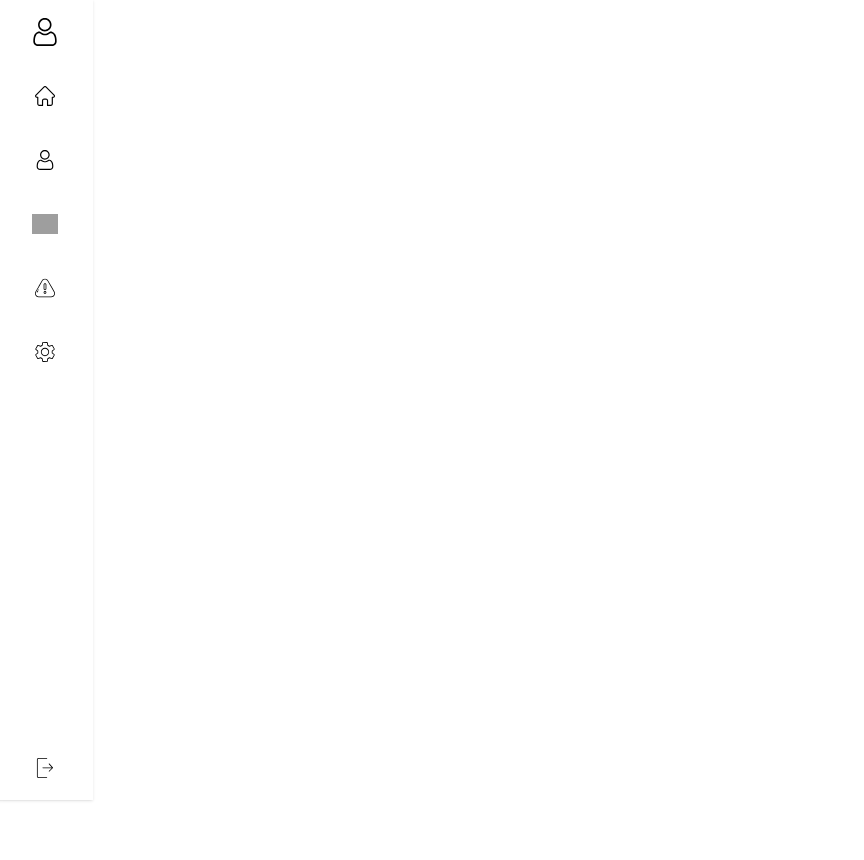
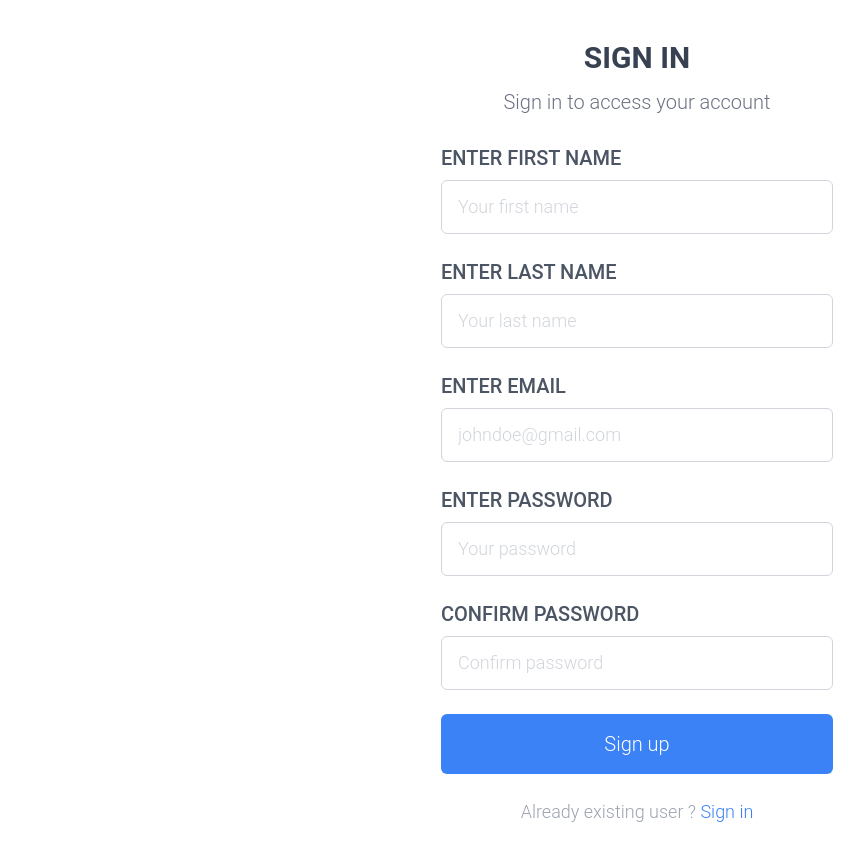
Before and after one commit to Anurag-Chitnis/SSDI-Project, a React (Create React App) app in the folder frontend/: page /register in a window 1280 px wide. Before the commit this address had no page. Shown: the top 860 px of the page, without its empty margins (3-867 px from the left). Before the commit the page ends 800 px from the top, so only its background shows below. Built offline with nearby package versions, Linux system fonts and the light colour scheme; grey boxes are pictures that could not be loaded; the HTML template or start-up script is replaced by a standard one.

Commit message:
Added login & register screen. Also created formInput component

```diff
--- a/frontend/src/App.js
+++ b/frontend/src/App.js
@@ -4,12 +4,16 @@ import Navbar from "./components/navbar";
 // Import Screens
 import HomeScreen from "./screens/HomeScreen";
 import ProductScreen from "./screens/ProductScreen";
+import LoginScreen from "./screens/LoginScreen";
+import RegisterScreen from "./screens/RegisterScreen";
 // Import Router
 import { Routes, Route } from "react-router-dom";
 
 function App() {
+  const flag = false;
   return (
     <Fragment>
+      {flag ? (
         <div className="h-screen w-screen flex bg-gray-40">
           <Navbar />
           <main className="container mx-auto py-5">
@@ -19,6 +23,12 @@ function App() {
             </Routes>
           </main>
         </div>
+      ) : (
+        <Routes>
+          <Route path="/login" element={<LoginScreen />} />
+          <Route path="/register" element={<RegisterScreen />} />
+        </Routes>
+      )}
     </Fragment>
   );
 }
--- /dev/null
+++ b/frontend/src/components/formInput.jsx
@@ -0,0 +1,29 @@
+// Default Import
+import React from "react";
+
+const FormInput = ({ label, inputAttributes, onChange, value }) => {
+  const { labelFor, message } = label;
+  const { type, name, id, placeholder } = inputAttributes;
+
+  return (
+    <div className="mb-6">
+      <label
+        htmlFor={labelFor}
+        className="block mb-2 text-xl uppercase font-medium text-gray-600"
+      >
+        {message}
+      </label>
+      <input
+        type={type}
+        name={name}
+        id={id}
+        placeholder={placeholder}
+        onChange={onChange}
+        value={value && value}
+        className="w-full text-lg px-4 py-3 placeholder-gray-300 border border-gray-300 rounded-md focus:outline-none focus:ring focus:ring-indigo-100 focus:border-indigo-300 "
+      />
+    </div>
+  );
+};
+
+export default FormInput;
--- /dev/null
+++ b/frontend/src/screens/LoginScreen.jsx
@@ -0,0 +1,68 @@
+// Default Imports
+import React, { Fragment } from "react";
+import { Link } from "react-router-dom";
+
+// Import Components
+import FormInput from "../components/formInput";
+
+const LoginScreen = () => {
+  return (
+    <Fragment>
+      <div className="flex items-center min-h-screen bg-white">
+        <div className="container mx-auto">
+          <div className="max-w-md mx-auto my-10">
+            <div className="text-center">
+              <h1 className="my-3 text-3xl font-semibold text-gray-700">
+                SIGN IN
+              </h1>
+              <p className="text-gray-500 text-xl">
+                Sign in to access your account
+              </p>
+            </div>
+            <div className="m-7">
+              <form>
+                <FormInput
+                  label={{ labelFor: "email", message: "Email Address" }}
+                  inputAttributes={{
+                    type: "email",
+                    placeholder: "your@company.com",
+                    name: "email",
+                    id: "email",
+                  }}
+                />
+                <FormInput
+                  label={{ labelFor: "password", message: "Enter Password" }}
+                  inputAttributes={{
+                    type: "password",
+                    placeholder: "Your password",
+                    name: "password",
+                    id: "password",
+                  }}
+                />
+                <div className="mb-6">
+                  <button
+                    type="submit"
+                    className="w-full hover:bg-blue-600 text-xl px-3 py-4 text-white bg-blue-500 rounded-md focus:bg-indigo-600 focus:outline-none"
+                  >
+                    Sign in
+                  </button>
+                </div>
+                <p className="text-lg text-center text-gray-400">
+                  Don&#x27;t have an account yet?{" "}
+                  <Link
+                    to="/register"
+                    className="text-blue-500 hover:text-blue-400 text-lg focus:outline-none focus:underline focus:text-indigo-500 dark:focus:border-indigo-800"
+                  >
+                    Sign up
+                  </Link>
+                </p>
+              </form>
+            </div>
+          </div>
+        </div>
+      </div>
+    </Fragment>
+  );
+};
+
+export default LoginScreen;
--- /dev/null
+++ b/frontend/src/screens/RegisterScreen.jsx
@@ -0,0 +1,97 @@
+import React, { Fragment } from "react";
+import { Link } from "react-router-dom";
+
+// Import Components
+import FormInput from "../components/formInput";
+
+const RegisterScreen = () => {
+  return (
+    <Fragment>
+      <div className="flex items-center min-h-screen bg-white">
+        <div className="container mx-auto">
+          <div className="max-w-md mx-auto my-10">
+            <div className="text-center">
+              <h1 className="my-3 text-3xl font-semibold text-gray-700">
+                SIGN IN
+              </h1>
+              <p className="text-gray-500 text-xl">
+                Sign in to access your account
+              </p>
+            </div>
+            <div className="m-7">
+              <form>
+                <FormInput
+                  label={{ labelFor: "firstName", message: "Enter First Name" }}
+                  inputAttributes={{
+                    type: "firstName",
+                    placeholder: "Your first name",
+                    name: "firstName",
+                    id: "firstName",
+                  }}
+                />
+                <FormInput
+                  label={{ labelFor: "lastName", message: "Enter Last Name" }}
+                  inputAttributes={{
+                    type: "lastName",
+                    placeholder: "Your last name",
+                    name: "lastName",
+                    id: "lastName",
+                  }}
+                />
+                <FormInput
+                  label={{ labelFor: "email", message: "Enter Email" }}
+                  inputAttributes={{
+                    type: "email",
+                    placeholder: "johndoe@gmail.com",
+                    name: "email",
+                    id: "email",
+                  }}
+                />
+                <FormInput
+                  label={{ labelFor: "password", message: "Enter Password" }}
+                  inputAttributes={{
+                    type: "password",
+                    placeholder: "Your password",
+                    name: "password",
+                    id: "password",
+                  }}
+                />
+                <FormInput
+                  label={{
+                    labelFor: "confirmpassword",
+                    message: "Confirm Password",
+                  }}
+                  inputAttributes={{
+                    type: "password",
+                    placeholder: "Confirm password",
+                    name: "confirmpassword",
+                    id: "confirmpassword",
+                  }}
+                />
+                <div className="mb-6">
+                  <button
+                    type="submit"
+                    className="w-full hover:bg-blue-600 text-xl px-3 py-4 text-white bg-blue-500 rounded-md focus:bg-indigo-600 focus:outline-none"
+                  >
+                    Sign up
+                  </button>
+                </div>
+                <p className="text-lg text-center text-gray-400">
+                  Already existing user ?{" "}
+                  <Link
+                    to="/login"
+                    className="text-blue-500 hover:text-blue-400 text-lg focus:outline-none focus:underline focus:text-indigo-500 dark:focus:border-indigo-800"
+                  >
+                    Sign in
+                  </Link>
+                </p>
+              </form>
+            </div>
+          </div>
+        </div>
+      </div>
+    </Fragment>
+  );
+};
+
+export default RegisterScreen;
```
Also changed, not shown: frontend/src/screens/HomeScreen.jsx (renamed from frontend/src/screens/HomeScreen.js), frontend/src/screens/ProductScreen.jsx (renamed from frontend/src/screens/ProductScreen.js), 1 other file (tests, documents, lock files or other folders). Lines whose indentation alone changed are shown as unchanged.
